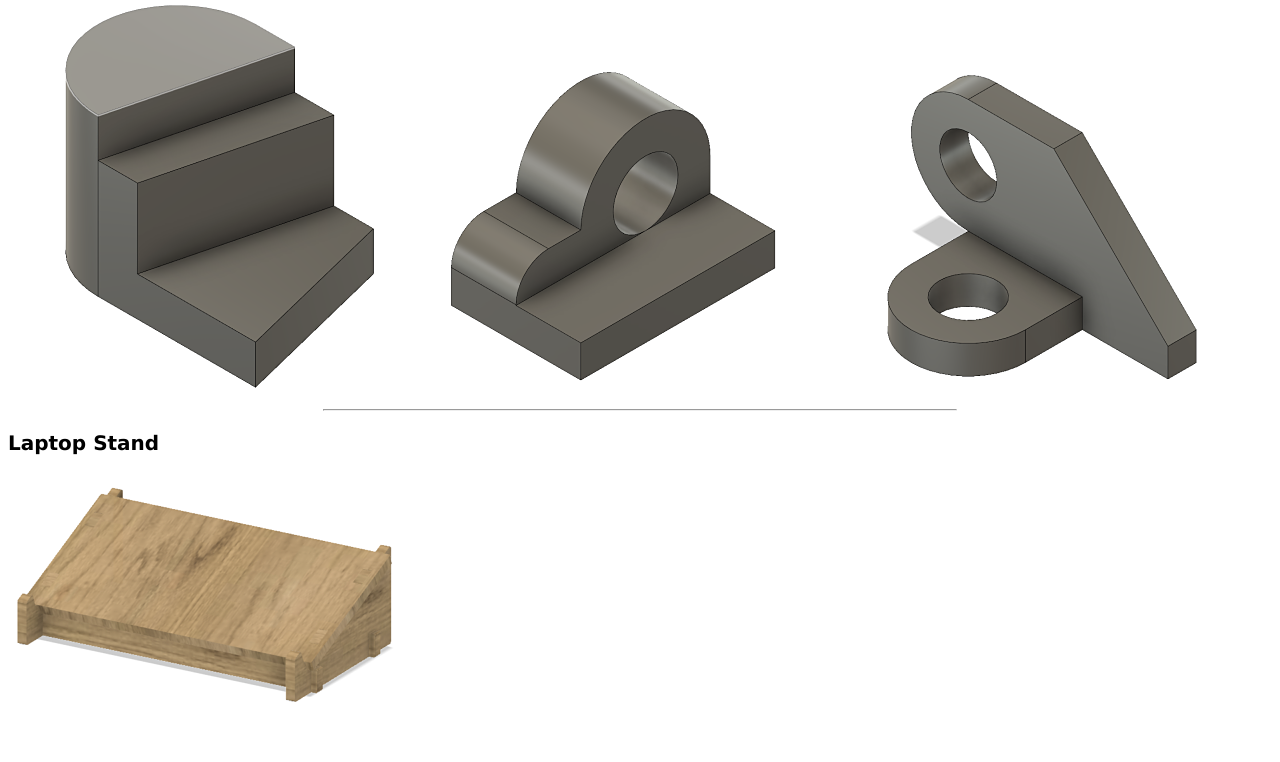
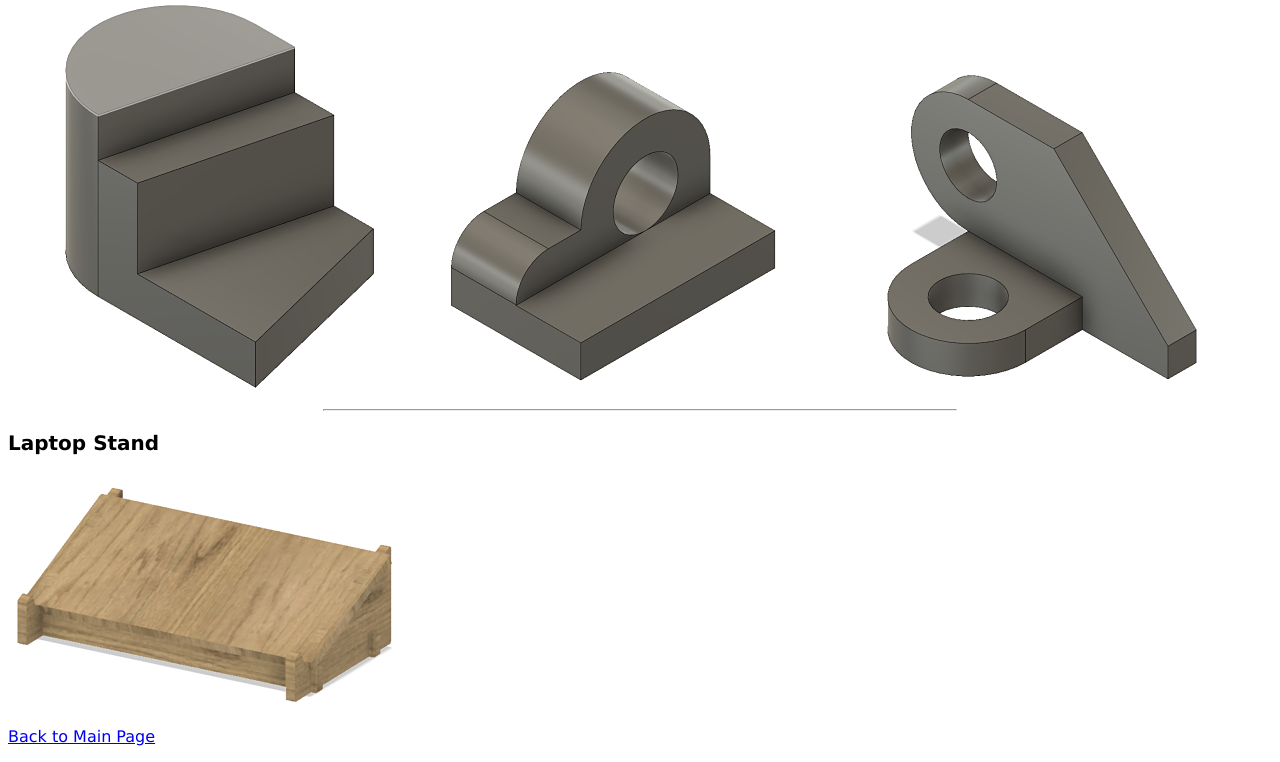
Before and after one commit to Topps-HarjoA/Topps-HarjoA, a plain HTML site: page unit2.html in a window 1280 px wide. Shown: the part 631-1393 px from the top of the page. Before the commit the page ends 1350 px from the top, so only its background shows below. Drawn offline with Linux system fonts and the light colour scheme.

Commit message:
Update unit2.html

```diff
--- a/unit2.html
+++ b/unit2.html
@@ -46,6 +46,10 @@ and then had the option to create furniture, hinge, snapfit case, or labtop stan
 <img src="lps.png">
 </div>
 
+<p>
+<a href="index.html">Back to Main Page</a>
+</p>
+
 
 </body>
 </html>
```
